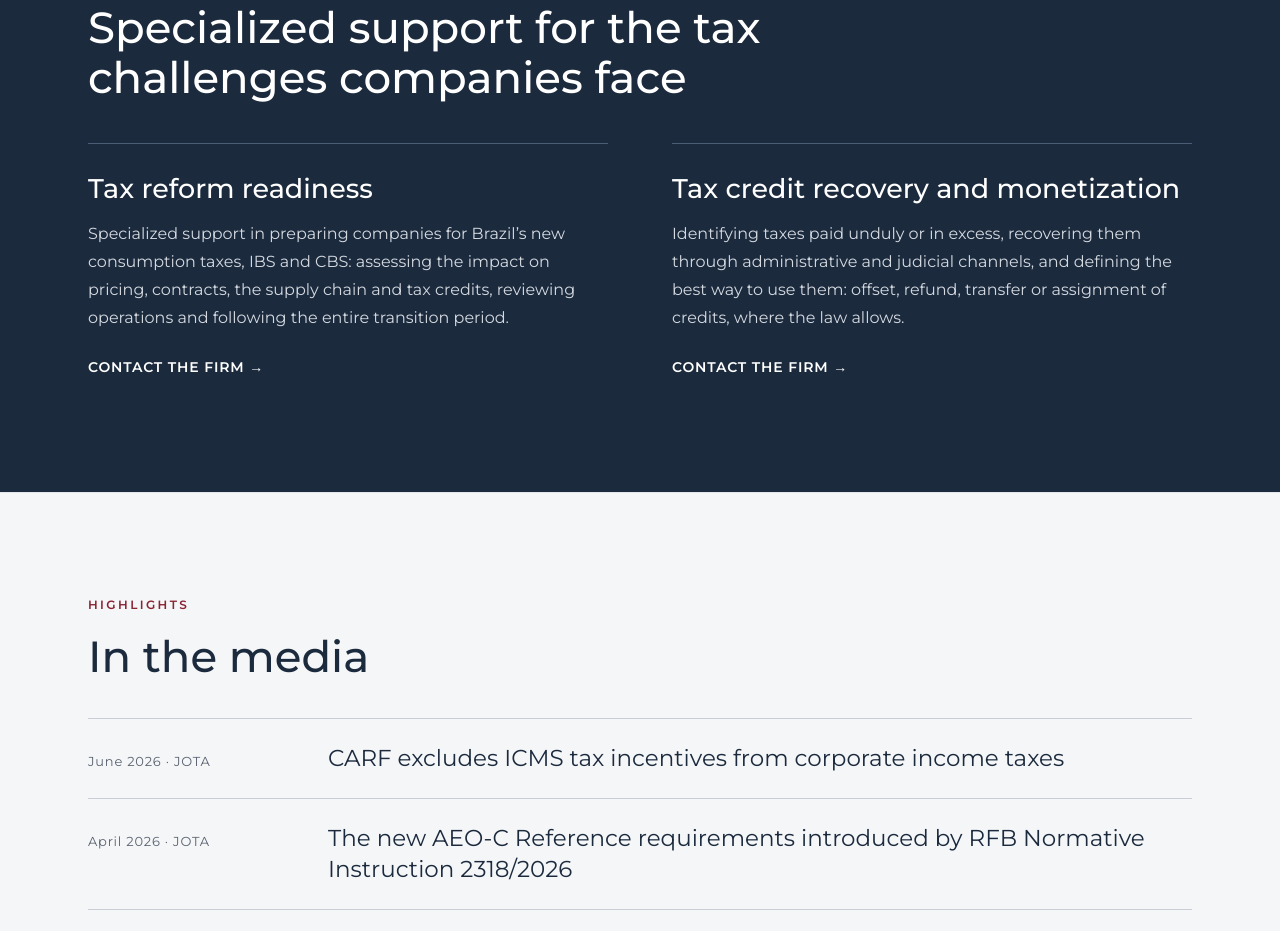
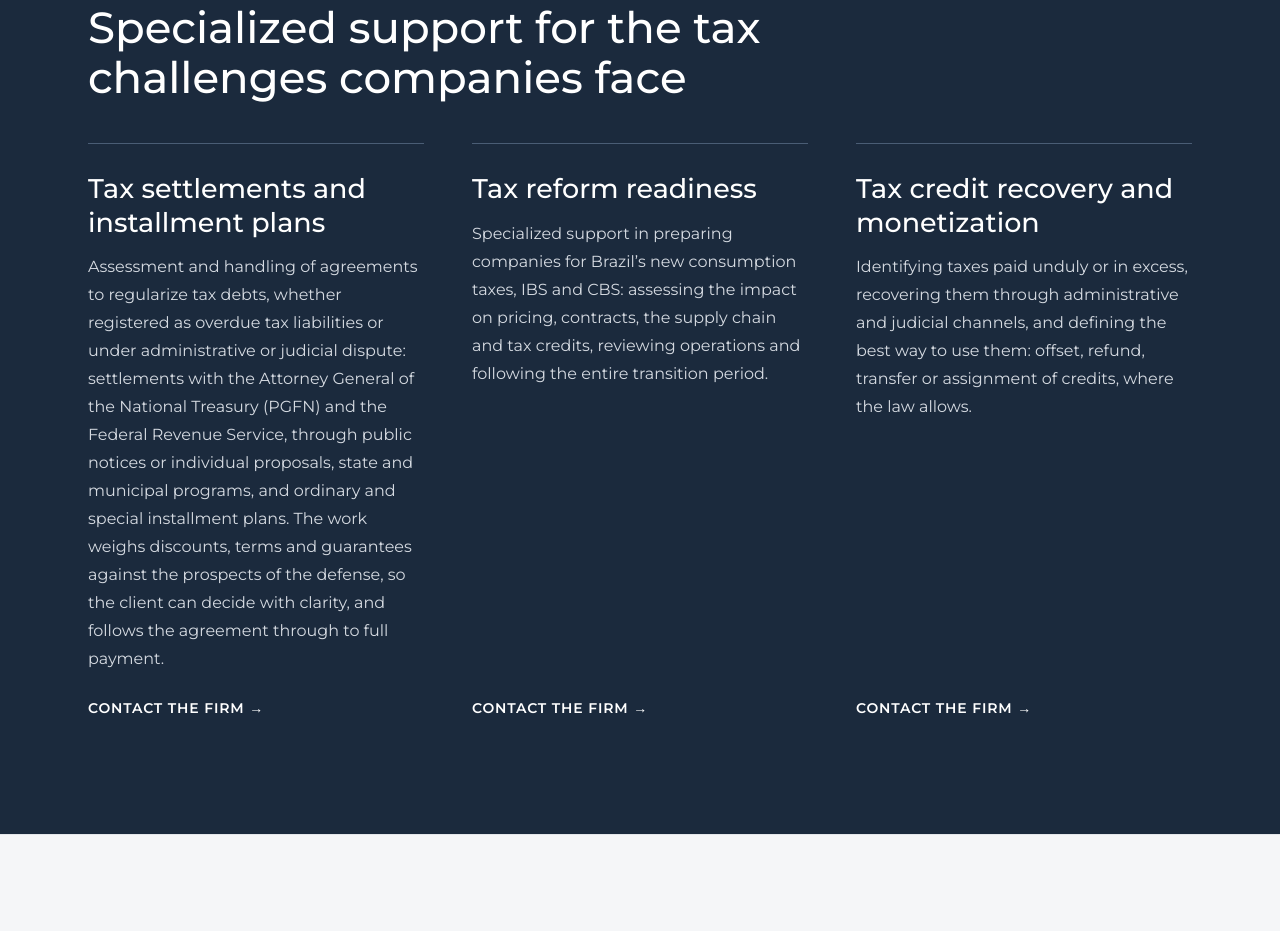
Before and after one commit to Scalambrini/scalambrini-advogados, a plain HTML site: page en/index.html in a window 1280 px wide. Shown: the part 2948-3879 px from the top of the page. Drawn offline with Linux system fonts and the light colour scheme.

Commit message:
Adiciona serviço de transação tributária e parcelamento
Co-Authored-By: Claude Opus 5.5 <noreply@anthropic.com>
Claude-Session: https://claude.ai/code/session_01WuKHPoJZg2WbaLXzeAtWyS

```diff
--- a/en/index.html
+++ b/en/index.html
@@ -114,16 +114,21 @@ a:focus-visible,button:focus-visible,input:focus-visible,select:focus-visible,te
 <p style="margin: 0; font-size: 12px; font-weight: 600; letter-spacing: 0.2em; text-transform: uppercase; color: #E3B7BD">Services</p>
 <h2 id="t-services" style="margin: 0; max-width: 20em; font-family: 'Montserrat', 'Helvetica Neue', Arial, sans-serif; font-weight: 500; font-size: clamp(30px, 3.4vw, 44px); line-height: 1.15; text-wrap: balance">Specialized support for the tax challenges companies face</h2>
 </div>
-<div style="display: grid; grid-template-columns: repeat(auto-fit, minmax(min(460px, 100%), 1fr)); gap: 24px 64px; margin-top: 40px">
+<div style="display: grid; grid-template-columns: repeat(auto-fit, minmax(min(300px, 100%), 1fr)); gap: 28px 48px; margin-top: 40px">
+<article style="display: flex; flex-direction: column; gap: 14px; padding-top: 28px; border-top: 1px solid #4A5D75">
+<h3 style="margin: 0; font-family: 'Montserrat', 'Helvetica Neue', Arial, sans-serif; font-weight: 500; font-size: 27px; line-height: 1.25">Tax settlements and installment plans</h3>
+<p style="margin: 0; font-size: 16px; line-height: 1.75; color: #D5DAE1">Assessment and handling of agreements to regularize tax debts, whether registered as overdue tax liabilities or under administrative or judicial dispute: settlements with the Attorney General of the National Treasury (PGFN) and the Federal Revenue Service, through public notices or individual proposals, state and municipal programs, and ordinary and special installment plans. The work weighs discounts, terms and guarantees against the prospects of the defense, so the client can decide with clarity, and follows the agreement through to full payment.</p>
+<a href="#contact" style="display: inline-flex; align-items: center; align-self: flex-start; min-height: 44px; margin-top: auto; color: #FFFFFF; font-size: 14px; font-weight: 600; letter-spacing: 0.06em; text-transform: uppercase; text-decoration: none">Contact the firm →</a>
+</article>
 <article style="display: flex; flex-direction: column; gap: 14px; padding-top: 28px; border-top: 1px solid #4A5D75">
 <h3 style="margin: 0; font-family: 'Montserrat', 'Helvetica Neue', Arial, sans-serif; font-weight: 500; font-size: 27px; line-height: 1.25">Tax reform readiness</h3>
 <p style="margin: 0; font-size: 16px; line-height: 1.75; color: #D5DAE1">Specialized support in preparing companies for Brazil’s new consumption taxes, IBS and CBS: assessing the impact on pricing, contracts, the supply chain and tax credits, reviewing operations and following the entire transition period.</p>
-<a href="#contact" style="display: inline-flex; align-items: center; align-self: flex-start; min-height: 44px; color: #FFFFFF; font-size: 14px; font-weight: 600; letter-spacing: 0.06em; text-transform: uppercase; text-decoration: none">Contact the firm →</a>
+<a href="#contact" style="display: inline-flex; align-items: center; align-self: flex-start; min-height: 44px; margin-top: auto; color: #FFFFFF; font-size: 14px; font-weight: 600; letter-spacing: 0.06em; text-transform: uppercase; text-decoration: none">Contact the firm →</a>
 </article>
 <article style="display: flex; flex-direction: column; gap: 14px; padding-top: 28px; border-top: 1px solid #4A5D75">
 <h3 style="margin: 0; font-family: 'Montserrat', 'Helvetica Neue', Arial, sans-serif; font-weight: 500; font-size: 27px; line-height: 1.25">Tax credit recovery and monetization</h3>
 <p style="margin: 0; font-size: 16px; line-height: 1.75; color: #D5DAE1">Identifying taxes paid unduly or in excess, recovering them through administrative and judicial channels, and defining the best way to use them: offset, refund, transfer or assignment of credits, where the law allows.</p>
-<a href="#contact" style="display: inline-flex; align-items: center; align-self: flex-start; min-height: 44px; color: #FFFFFF; font-size: 14px; font-weight: 600; letter-spacing: 0.06em; text-transform: uppercase; text-decoration: none">Contact the firm →</a>
+<a href="#contact" style="display: inline-flex; align-items: center; align-self: flex-start; min-height: 44px; margin-top: auto; color: #FFFFFF; font-size: 14px; font-weight: 600; letter-spacing: 0.06em; text-transform: uppercase; text-decoration: none">Contact the firm →</a>
 </article>
 </div>
 </div>
@@ -177,7 +182,7 @@ a:focus-visible,button:focus-visible,input:focus-visible,select:focus-visible,te
 <div style="display: flex; flex-direction: column; gap: 6px"><label for="e-name" style="font-size: 14px; font-weight: 500">Name</label><input id="e-name" name="name" type="text" autocomplete="name" style="width: 100%; box-sizing: border-box; min-height: 48px; padding: 11px 14px; background: #FFFFFF; color: #1F2328; border: 1px solid #B9C0CA; border-radius: 0; font: inherit; font-size: 16px"></div>
 <div style="display: flex; flex-direction: column; gap: 6px"><label for="e-email" style="font-size: 14px; font-weight: 500">Email</label><input id="e-email" name="email" type="email" autocomplete="email" style="width: 100%; box-sizing: border-box; min-height: 48px; padding: 11px 14px; background: #FFFFFF; color: #1F2328; border: 1px solid #B9C0CA; border-radius: 0; font: inherit; font-size: 16px"></div>
 <div style="display: flex; flex-direction: column; gap: 6px"><label for="e-phone" style="font-size: 14px; font-weight: 500">Phone</label><input id="e-phone" name="phone" type="tel" autocomplete="tel" style="width: 100%; box-sizing: border-box; min-height: 48px; padding: 11px 14px; background: #FFFFFF; color: #1F2328; border: 1px solid #B9C0CA; border-radius: 0; font: inherit; font-size: 16px"></div>
-<div style="display: flex; flex-direction: column; gap: 6px"><label for="e-area" style="font-size: 14px; font-weight: 500">Subject</label><select id="e-area" name="area" style="width: 100%; box-sizing: border-box; min-height: 48px; padding: 11px 14px; background: #FFFFFF; color: #1F2328; border: 1px solid #B9C0CA; border-radius: 0; font: inherit; font-size: 16px"><option>Tax Law</option><option>Corporate Law</option><option>Customs Law</option><option>Social Security Law</option><option>Tax reform readiness</option><option>Tax credit recovery</option><option>Other</option></select></div>
+<div style="display: flex; flex-direction: column; gap: 6px"><label for="e-area" style="font-size: 14px; font-weight: 500">Subject</label><select id="e-area" name="area" style="width: 100%; box-sizing: border-box; min-height: 48px; padding: 11px 14px; background: #FFFFFF; color: #1F2328; border: 1px solid #B9C0CA; border-radius: 0; font: inherit; font-size: 16px"><option>Tax Law</option><option>Corporate Law</option><option>Customs Law</option><option>Social Security Law</option><option>Tax settlements and installment plans</option><option>Tax reform readiness</option><option>Tax credit recovery</option><option>Other</option></select></div>
 </div>
 <div style="display: flex; flex-direction: column; gap: 6px"><label for="e-message" style="font-size: 14px; font-weight: 500">Message</label><textarea id="e-message" name="message" rows="5" style="width: 100%; box-sizing: border-box; padding: 11px 14px; background: #FFFFFF; color: #1F2328; border: 1px solid #B9C0CA; border-radius: 0; font: inherit; font-size: 16px; resize: vertical"></textarea></div>
 <div style="display: flex; flex-wrap: wrap; align-items: center; justify-content: space-between; gap: 14px 20px">
```
Also changed, not shown: index.html (+9 -4 lines).
